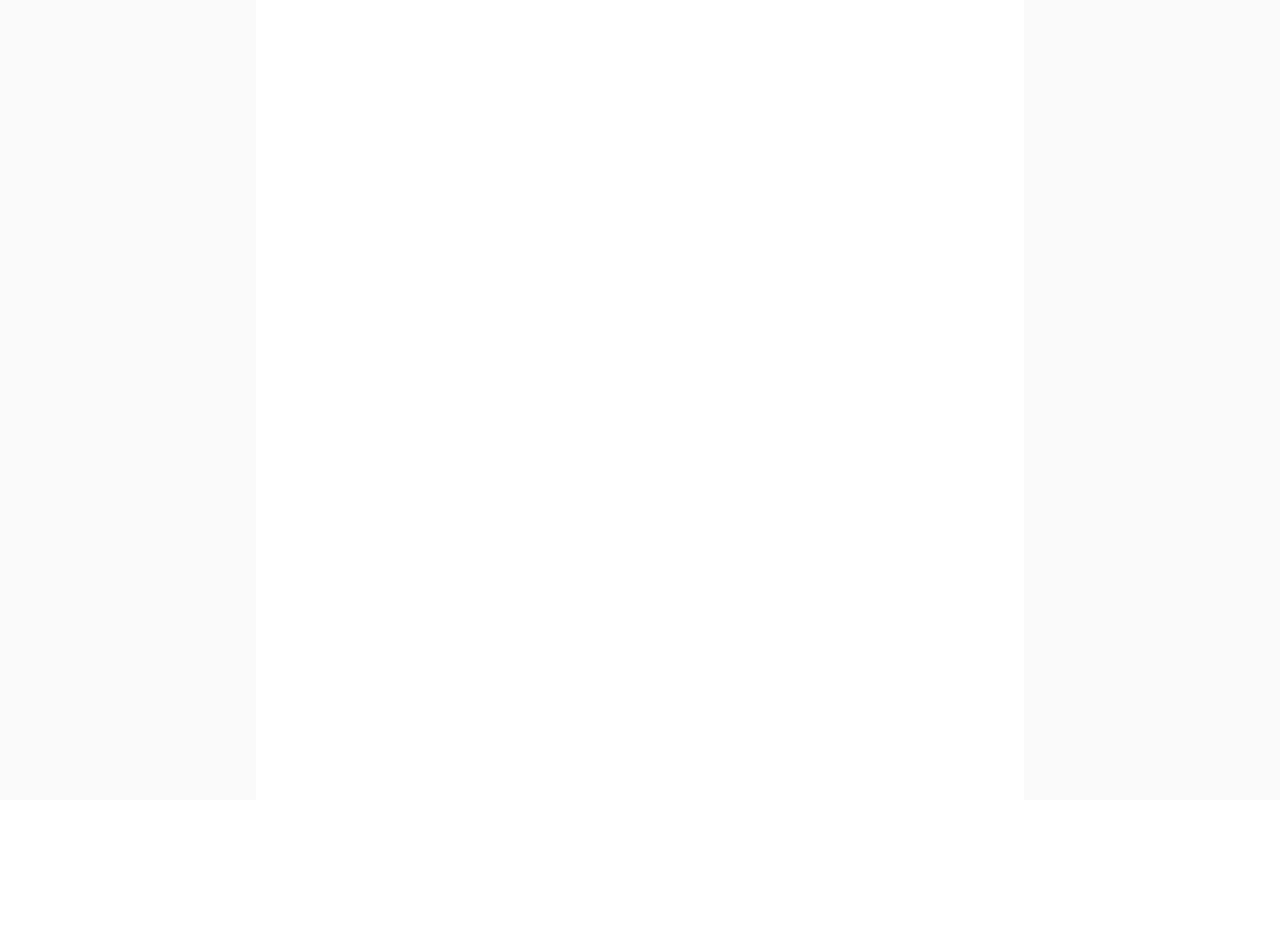
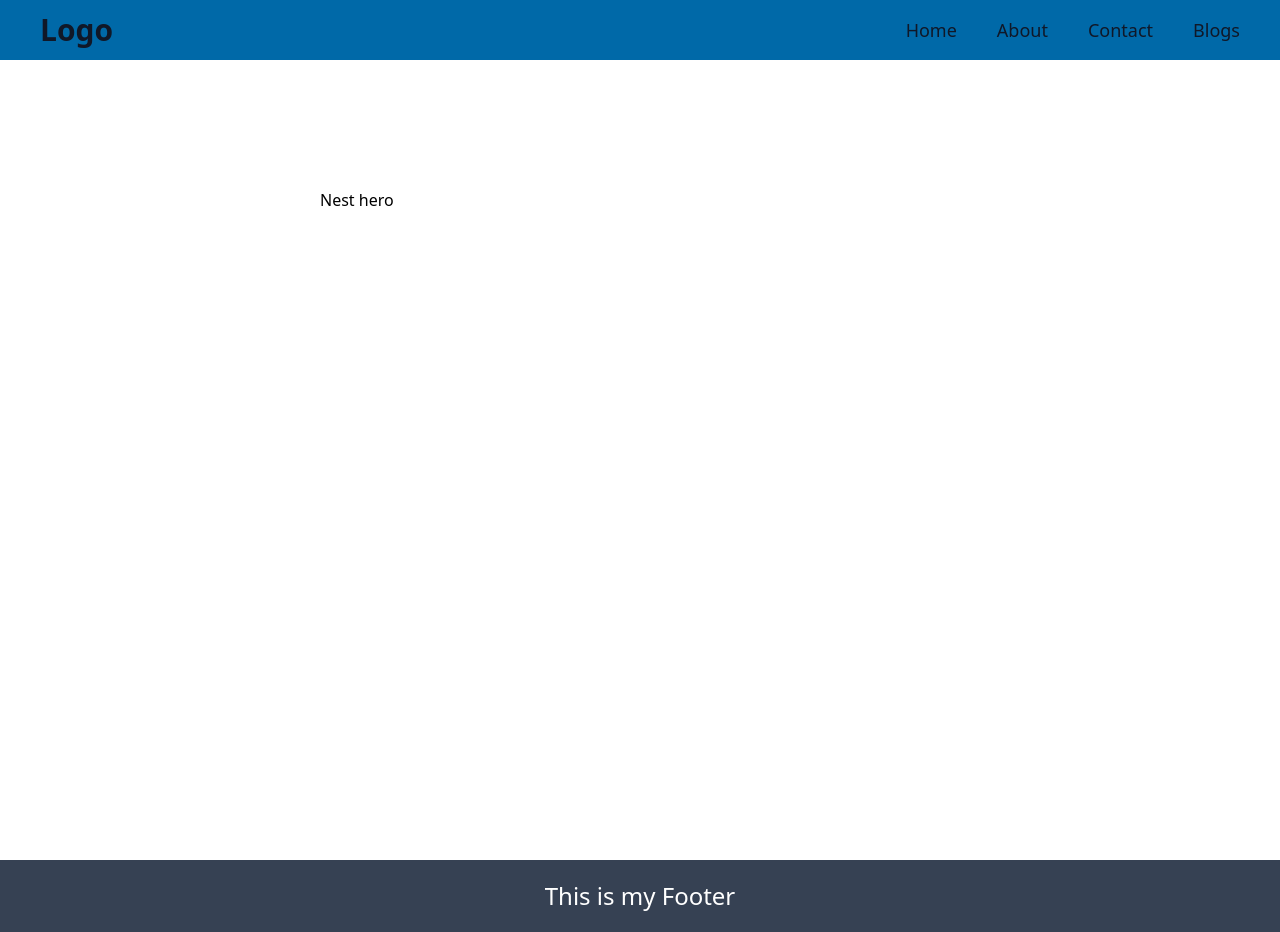
Before and after one commit to bharatroy4D/my-next-app, a Next.js app: page / in a window 1280 px wide. Before the commit the page ends 800 px from the top, so only its background shows below. Built offline with nearby package versions, Linux system fonts and the light colour scheme.

Commit message:
Navbar into link set and design complite

```diff
--- a/src/app/about/page.jsx
+++ b/src/app/about/page.jsx
@@ -1,9 +1,10 @@
+import AboutPage from '@/components/pages/AboutPage';
 import React from 'react';
 
 const page = () => {
     return (
         <div>
-
+            <AboutPage/>
         </div>
     );
 };
--- a/src/app/blogs/page.jsx
+++ b/src/app/blogs/page.jsx
@@ -1,9 +1,10 @@
+import BlogsPage from '@/components/pages/BlogsPage';
 import React from 'react';
 
 const page = () => {
     return (
         <div>
-
+            <BlogsPage/>
         </div>
     );
 };
--- a/src/app/contact/page.jsx
+++ b/src/app/contact/page.jsx
@@ -1,9 +1,10 @@
+import ContactPage from '@/components/pages/ContactPage';
 import React from 'react';
 
 const page = () => {
     return (
         <div>
-
+            <ContactPage/>
         </div>
     );
 };
--- a/src/app/home/page.jsx
+++ b/src/app/home/page.jsx
@@ -1,9 +1,11 @@
+import HomePage from '@/components/pages/HomePage';
 import React from 'react';
 
 const page = () => {
     return (
         <div>
-
+            <h1>home page</h1>
+            <HomePage/>
         </div>
     );
 };
--- a/src/app/layout.js
+++ b/src/app/layout.js
@@ -1,5 +1,6 @@
 import { Geist, Geist_Mono } from "next/font/google";
 import "./globals.css";
+import Header from "@/components/Header/Header";
 
 const geistSans = Geist({
   variable: "--font-geist-sans",
@@ -20,7 +21,12 @@ export default function RootLayout({ children }) {
   return (
     <html lang="en">
       <body>
-        {children}
+        <Header />
+        <div className="h-screen">
+          {children}
+
+        </div>
+        <h2 className="text-center bg-gray-700 py-5 text-2xl text-white">This is my Footer</h2>
       </body>
     </html>
   );
--- a/src/app/page.js
+++ b/src/app/page.js
@@ -2,9 +2,9 @@ import Image from "next/image";
 
 export default function Home() {
   return (
-    <div className="flex min-h-screen items-center justify-center bg-zinc-50 font-sans dark:bg-black">
-      <main className="flex min-h-screen w-full max-w-3xl flex-col items-center justify-between py-32 px-16 bg-white dark:bg-black sm:items-start">
-      <h1 className="text-white">Nest hero</h1>
+    <div className="flex min-h-screen items-center justify-center b">
+      <main className="flex min-h-screen w-full max-w-3xl flex-col items-center justify-between py-32 px-16  sm:items-start">
+      <h1 className="">Nest hero</h1>
       </main>
     </div>
   );
--- a/src/components/Header/Header.jsx
+++ b/src/components/Header/Header.jsx
@@ -1,14 +1,27 @@
+import Link from 'next/link';
 import React from 'react';
 
 const Header = () => {
+    const NavLink = [
+        {"name": "Home", "link":"/home"},
+        {"name": "About", "link":"/about"},
+        {"name": "Contact", "link":"/contact"},
+        {"name": "Blogs", "link":"/blogs"},
+    ]
     return (
-        <div>
-            <ul>
-                <li>Home</li>
-                <li>About</li>
-                <li>Contact</li>
-                <li>Blogs</li>
-            </ul>
+        <div className='bg-sky-700'>
+            <div className='flex items-center justify-between py-3 px-10 mx-auto'>
+                <h1 className='text-3xl font-bold text-gray-900'>Logo</h1>
+                <ul className='flex items-center gap-10 text-lg text-gray-900'>
+                {
+                    NavLink.map(nav => (
+                        <div key={nav.link}>
+                            <Link href={nav.link}>{nav.name}</Link>
+                        </div>
+                    ))
+                }
+                </ul>
+            </div>
         </div>
     );
 };
--- a/src/components/pages/HomePage.jsx
+++ b/src/components/pages/HomePage.jsx
@@ -2,7 +2,7 @@ import React from 'react';
 
 const HomePage = () => {
     return (
-        <div>
+        <div className='text-white'>
             home page
         </div>
     );
```
